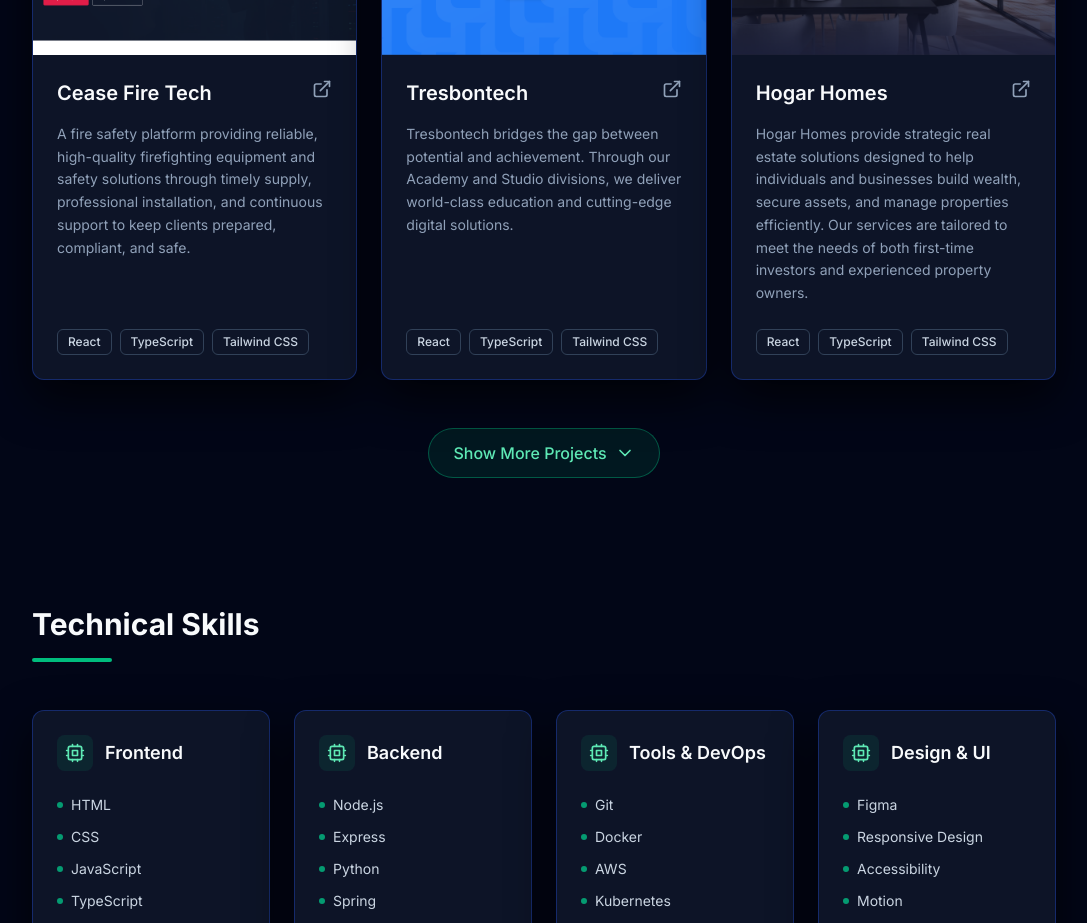
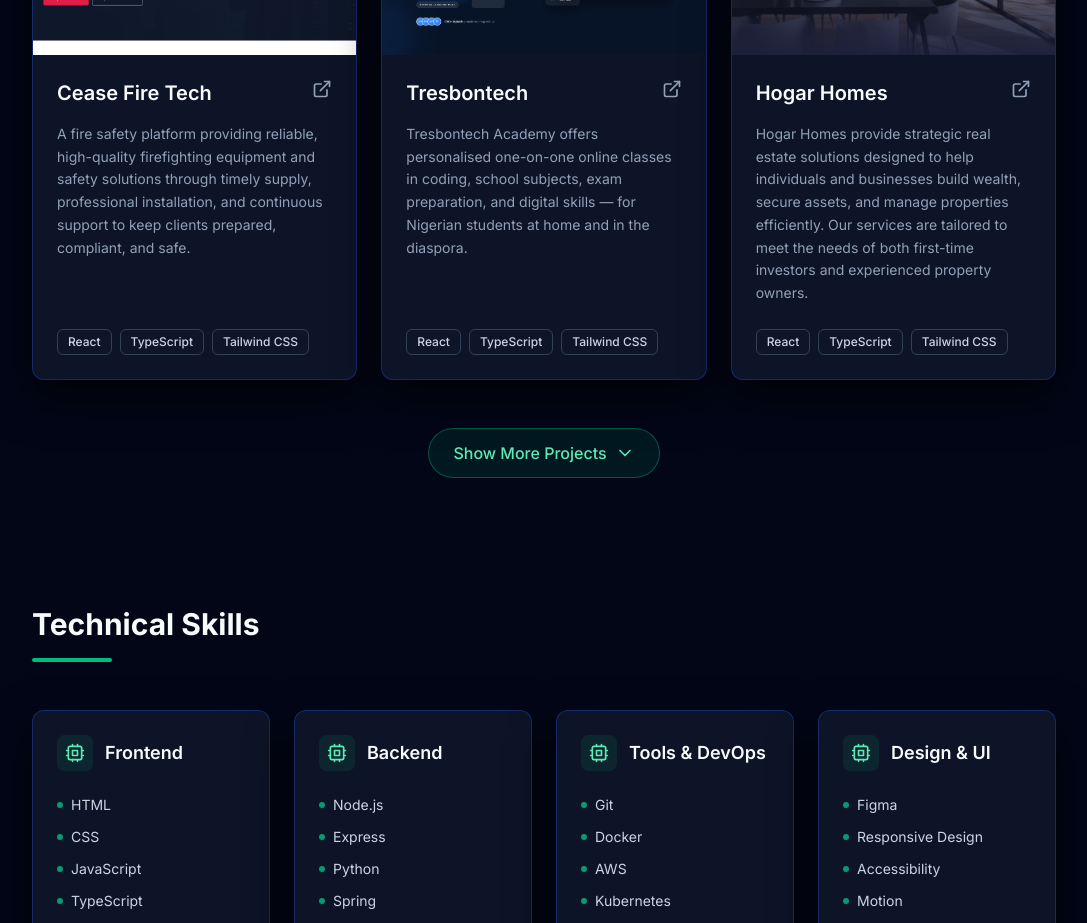
Before and after one commit to Nodstan/Portfolio, a React (Vite) app: page / in a window 1280 px wide. Shown: the part 1760-2683 px from the top of the page, without its empty margins (96-1183 px from the left). Built offline with nearby package versions, Linux system fonts and the light colour scheme.

Commit message:
docs: update Tresbontech project description and demo URL
Update the description to focus specifically on the Academy division and its personalized online classes. Change the demo URL to point to the Academy-specific deployment.

```diff
--- a/src/components/Projects.tsx
+++ b/src/components/Projects.tsx
@@ -24,9 +24,9 @@ const projects = [
   {
     title: "Tresbontech",
     image: tresbontech,
-    description: "Tresbontech bridges the gap between potential and achievement. Through our Academy and Studio divisions, we deliver world-class education and cutting-edge digital solutions.",
+    description: "Tresbontech Academy offers personalised one-on-one online classes in coding, school subjects, exam preparation, and digital skills — for Nigerian students at home and in the diaspora.",
     stack: ["React", "TypeScript", "Tailwind CSS"],
-    demoUrl: "https://tresbontech.vercel.app/",
+    demoUrl: "https://tresbontech-academy-ruby.vercel.app/",
   },
   {
     title: "Hogar Homes",
```
Also changed, not shown: src/assets/tresbontech.png.
